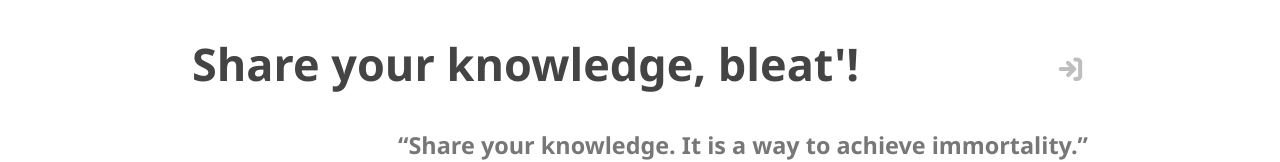
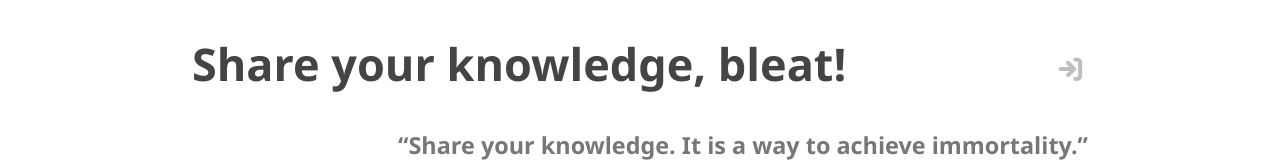
Before and after one commit to ValeriiBoiko/ShareYourKnowledge, a React (Create React App) app: page /feed in a window 1280 px wide. Shown: the top 162 px of the page. Built offline with nearby package versions, Linux system fonts and the light colour scheme; no server answers; the database is empty.

Commit message:
test ci#

```diff
--- a/src/component/Header/index.js
+++ b/src/component/Header/index.js
@@ -39,7 +39,7 @@ function Header(props) {
 
   return (
     <div className={styles.header}>
-      <h1 className={styles.title}>Share your knowledge, bleat'!</h1>
+      <h1 className={styles.title}>Share your knowledge, bleat!</h1>
       <div className={styles.quote}>
         <h3>“Share your knowledge. It is a way to achieve immortality.”</h3>
         <h3>― Dalai Lama XIV</h3>
```
